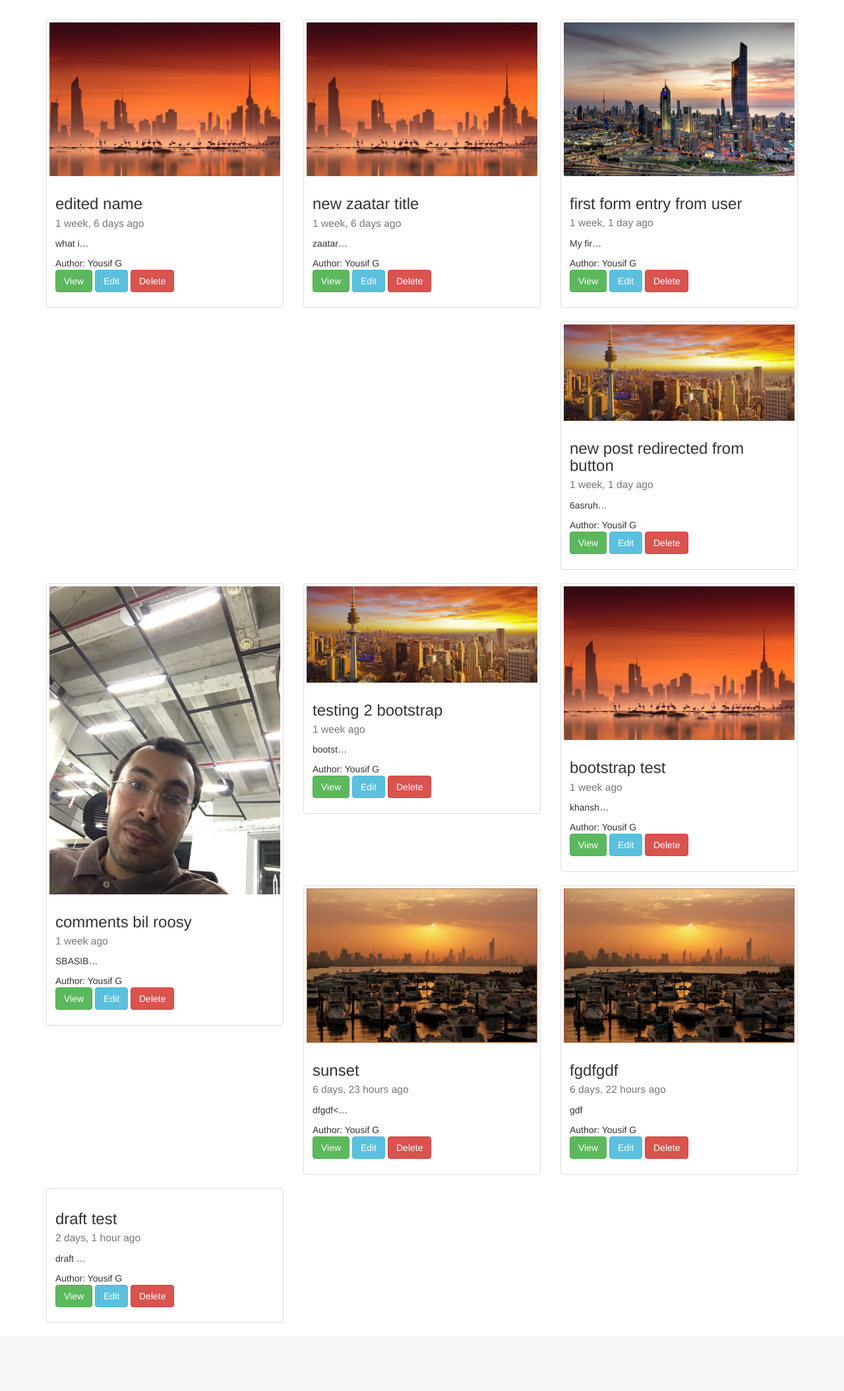
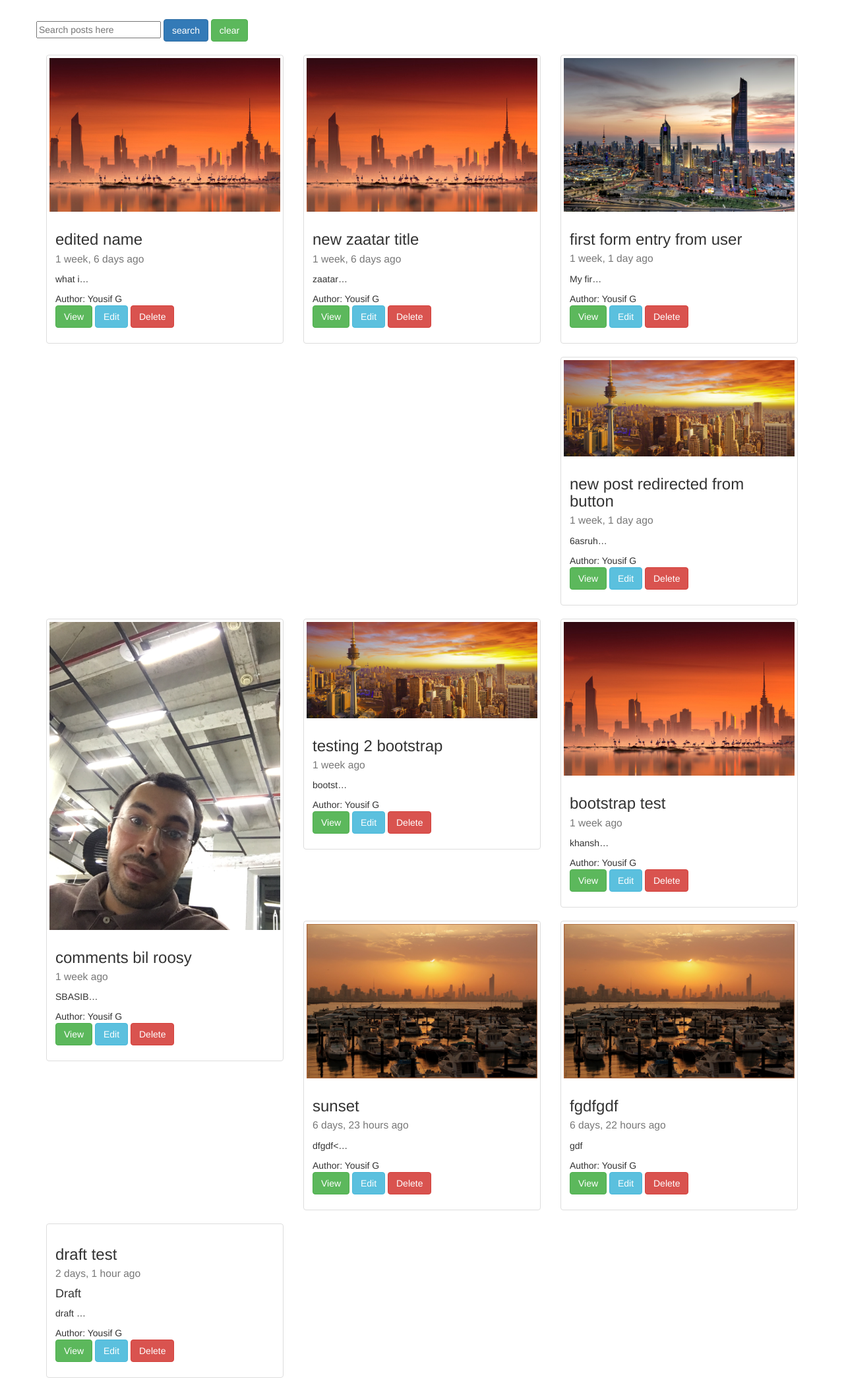
Before and after one commit to yalghanim/blogproject, a Django app: page /new/ in a window 1280 px wide. Shown: the part 71-2180 px from the top of the page at 66% size. Before the commit the page ends 2077 px from the top, so only its background shows below. Run offline with Django 3.2, Linux system fonts and the light colour scheme; data comes from the database, SQL or seed files in the repository; both versions use the stored data as it was after the commit; some libraries are stand-ins or nearby versions.

Commit message:
search bar & draft/publish fields

```diff
--- a/blogproject/blogproject/settings.py
+++ b/blogproject/blogproject/settings.py
@@ -38,7 +38,10 @@ INSTALLED_APPS = [
     'django.contrib.messages',
     'django.contrib.staticfiles',
     'post',
+    'crispy_forms',
 ]
+
+CRISPY_TEMPLATE_PACK = 'bootstrap3'
 
 MIDDLEWARE = [
     'django.middleware.security.SecurityMiddleware',
--- a/blogproject/post/forms.py
+++ b/blogproject/post/forms.py
@@ -6,4 +6,8 @@ class PostForm(forms.ModelForm):
 	#ask hamza about . (ModelForm referring to forms?)
 	class Meta:
 		model = Post
-		fields = ['title', 'content', 'image']
+		fields = ['title', 'content', 'image', 'draft', 'publish']
+
+		widgets = {
+		'publish': forms.DateInput(attrs={"type":"date"}),
+		}
--- a/blogproject/post/models.py
+++ b/blogproject/post/models.py
@@ -10,9 +10,11 @@ class Post(models.Model):
 	author = models.ForeignKey(User, default=1)
 	title = models.CharField(max_length=140)
 	content = models.TextField()
+	draft = models.BooleanField(default=False)
 	image = models.ImageField(upload_to="blog_images", null=True, blank=True)
 	updated = models.DateTimeField(auto_now=True)
 	timestamp = models.DateTimeField(auto_now_add=True)
+	publish = models.DateField()
 	slug = models.SlugField(unique=True)
 
 	def __str__(self):
--- a/blogproject/post/templates/form.html
+++ b/blogproject/post/templates/form.html
@@ -1,5 +1,6 @@
 <!DOCTYPE html>
 {% load static %}
+{% load crispy_forms_tags %}
 <html>
 <head>
 	<title>User Form</title>
@@ -23,7 +24,7 @@
   <div class="panel-body">
     <form method="Post" enctype="multipart/form-data" action="{% url 'posts:create' %}">
 {% csrf_token %}
-{{form.as_p}}<br>
+{{form|crispy}}<br>
   </div>
   <div class="panel-footer">
   <div align="center">
--- a/blogproject/post/templates/newlist.html
+++ b/blogproject/post/templates/newlist.html
@@ -6,6 +6,16 @@ Cleaner. Fresher. Newer.
 
 {% block content %}
 <div class="row">
+
+<form action="{% url 'posts:list' %}" method="GET">
+<input type="text" name="q" placeholder="Search posts here" value="{{request.GET.q}}">
+<input type="submit" value="search" class="btn btn-primary">
+<input type="reset" value="clear" class="btn btn-success">
+</form>
+
+
+<br>
+
    {% for x in post_list %}
   <div class="col-sm-6 col-md-4">
     <div class="thumbnail">
@@ -14,6 +24,8 @@ Cleaner. Fresher. Newer.
      {% endif %}
       <div class="caption">
         <h3>{{x.title}}<br><small>{{x.timestamp|timesince}} ago</small></h3>
+        {% if x.draft %}<h4>Draft</h4>{% endif %}
+        {% if x.publish > today %}<h4>Future blog post</h4>{% endif %}
         <p>{{x.content|linebreaks|truncatechars:10}}</p>
         Author: {{x.author.get_full_name}}<br>
         <p><a href="{{x.absurl}}" class="btn btn-success" role="button">View</a>
--- a/blogproject/post/templates/obj.html
+++ b/blogproject/post/templates/obj.html
@@ -22,7 +22,8 @@ Title: {{input.title}}<br>
 Content: {{input.content}}<br>
 Time Updated: {{input.updated}}<br>
 Created: {{input.timestamp}}<br>
-Image: <br><img src="{{input.image.url}}" class="img-responsive">
+Image: <br>{% if not input.draft %}<img src="{{input.image.url}}" class="img-responsive"> {% endif %}
+{% if input.draft %} DRAFT {% endif %}
 </ul>
 <br><br>
 <a href="{% url 'posts:list' %}" class="btn btn-primary" role="button">Go Back to List</a>
--- a/blogproject/post/templates/update.html
+++ b/blogproject/post/templates/update.html
@@ -1,5 +1,6 @@
 <!DOCTYPE html>
 {% load static %}
+{% load crispy_forms_tags %}
 <html>
 <head>
 	<title>	Update Post Form</title>
@@ -13,7 +14,7 @@
   <div class="panel-body">
     <form method="Post" action="{% url 'posts:update' slug=post_object.slug %}" enctype="multipart/form-data">
 {% csrf_token %}
-{{form.as_p}}<br></div>
+{{form|crispy}}<br></div>
 <div class="panel-footer"><div align="center">
 <input class="btn btn-primary" type="submit" value="Update Post"></div>
 </form></div></form></div>
--- a/blogproject/post/views.py
+++ b/blogproject/post/views.py
@@ -6,6 +6,8 @@ from .forms import PostForm
 
 from django.contrib import messages
 from django.http import Http404
+from django.utils import timezone
+from django.db.models import Q
 
 
 def home(request):
@@ -18,16 +20,30 @@ def post_delete(request):
 	return HttpResponse("<h1>delete</h1>")
 
 def post_list(request):
-	post_list = Post.objects.all()
+
+	today = timezone.now().date()
+	post_list = Post.objects.filter(draft=False).filter(publish__lte=today)
+	if request.user.is_staff or request.user.is_superuser:
+		post_list = Post.objects.all()
 	post_one = Post.objects.get(title="edited name")
+	query = request.GET.get("q")
+	if query:
+		post_list = post_list.filter(
+			Q(title__icontains=query)|
+			Q(content__icontains=query)|
+			Q(author__first_name__icontains=query)|
+			Q(author__last_name__icontains=query)|
+			Q(author__username__icontains=query)
+			).distinct()
 
 	context = {
 	"title": "(this is taken from the context)",
 	"user": request.user,
 	"post_list": post_list,
 	"post_one": post_one,
+	"today": today,
 	}
-	return render(request, 'list.html', context)
+	return render(request, 'newlist.html', context)
 
 def new_list(request):
 	post_list = Post.objects.all()
@@ -38,6 +54,11 @@ def new_list(request):
 
 def post_id(request, slug):
 	obj = get_object_or_404(Post, slug=slug)
+	date = timezone.now().date()
+	if obj.publish > date or obj.draft:
+		if not(request.user.is_staff or request.user.is_superuser):
+			raise Http404
+
 	context = {
 	"input": obj
 	}
@@ -62,7 +83,9 @@ def post_create(request):
 
 	form = PostForm(request.POST or None, request.FILES or None)
 	if form.is_valid():
-		form.save()
+		form.save(commit=False)
+		obj.author = request.user
+		obj.save
 		messages.success(request, "Mabroooooook!!!!!")
 		return redirect("posts:list")
 	context = {
--- a/pip-selfcheck.json
+++ b/pip-selfcheck.json
@@ -1 +1 @@
-{"last_check":"2017-07-17T14:40:48Z","pypi_version":"9.0.1"}
+{"last_check":"2017-07-31T17:03:50Z","pypi_version":"9.0.1"}
--- /dev/null
+++ b/requirements.txt
@@ -0,0 +1,5 @@
+Django==1.11
+django-crispy-forms==1.6.1
+olefile==0.44
+Pillow==4.2.1
+pytz==2017.2
```
Also changed, not shown: blogproject/db.sqlite3, blogproject/post/migrations/0008_auto_20170731_1438.py (added).
